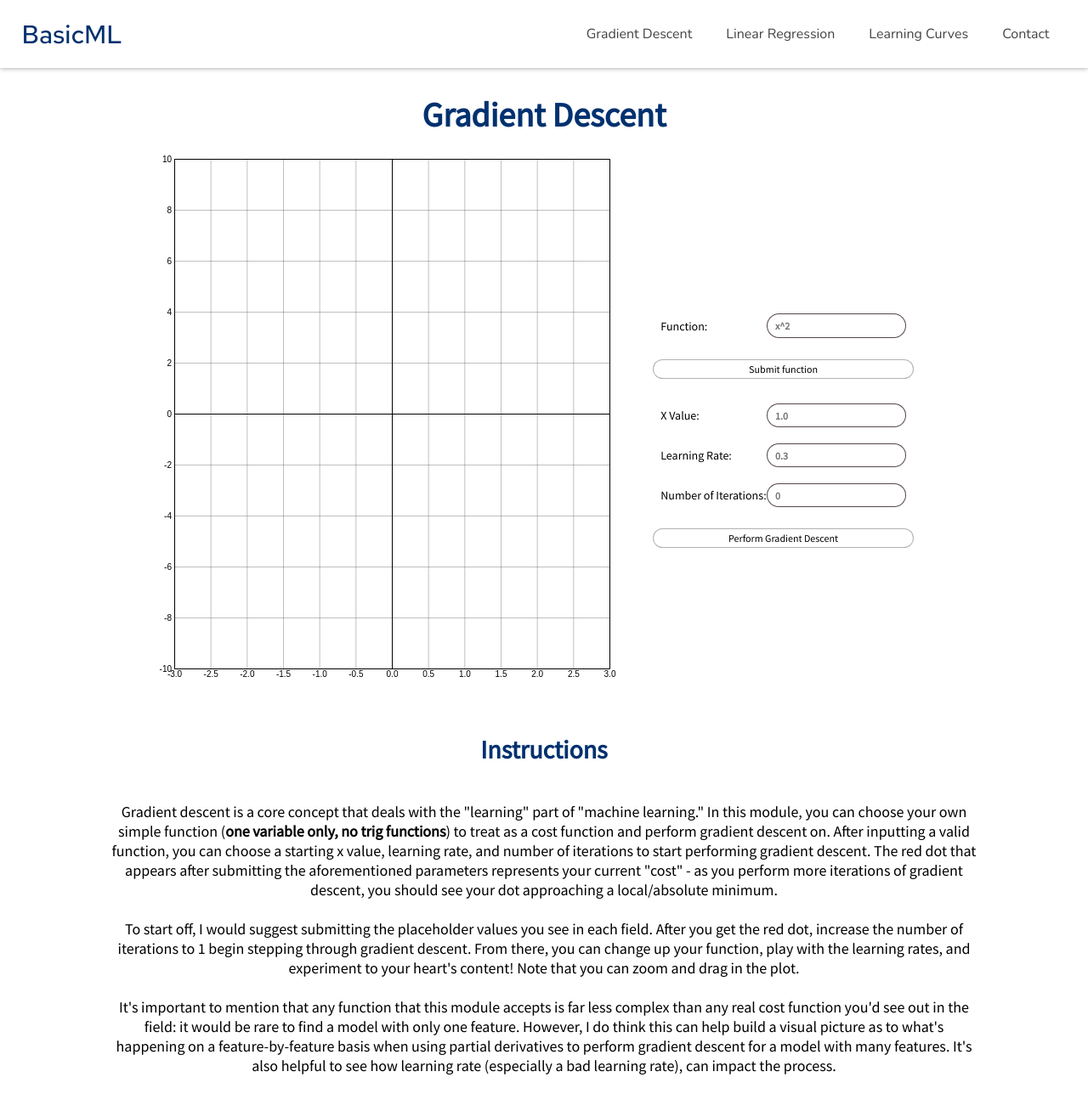
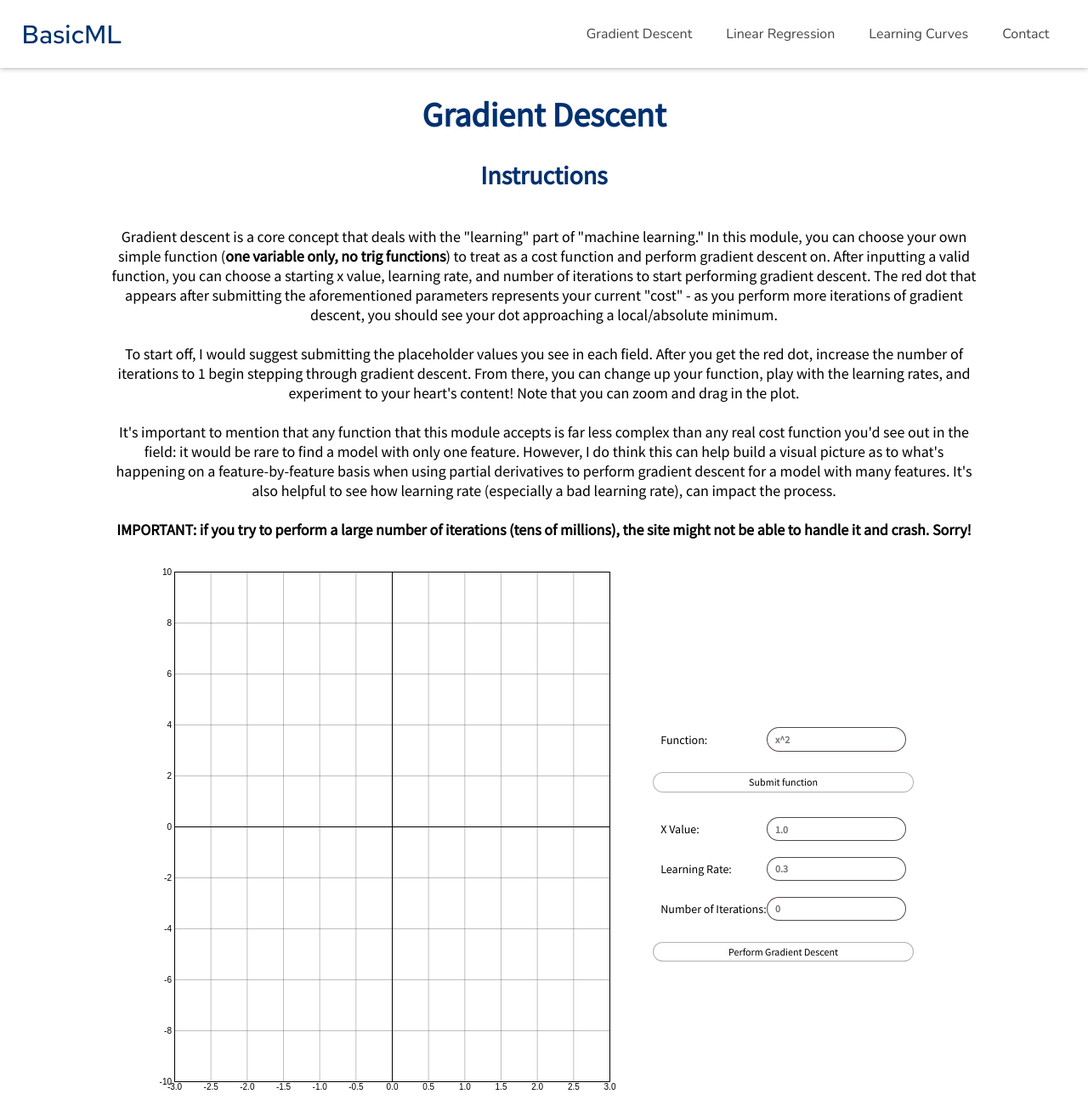
Before and after one commit to daviddzhang/basic-ml, a React (Create React App) app in the folder basic-ml-client/: page /graddesc in a window 1280 px wide. Shown: the whole page at 85% size. Before the commit the page ends 1287 px from the top, so only its background shows below. Built offline with nearby package versions, Linux system fonts and the light colour scheme.

Commit message:
optimized gradient descent stepping; moved instructions to top of page

```diff
--- a/basic-ml-client/src/common/PageLayout.css
+++ b/basic-ml-client/src/common/PageLayout.css
@@ -24,6 +24,7 @@
   font-weight: bolder;
   text-align: center;
   font-size: 30px;
+  margin-top: 0;
 }
 
 .plot-form-module {
--- a/basic-ml-client/src/grad_desc/GradientDescent.js
+++ b/basic-ml-client/src/grad_desc/GradientDescent.js
@@ -30,7 +30,7 @@ class GradientDescent extends React.Component {
       this.setState({ submittedWithoutFunction: false });
       this.state.model.setX(values.xVal);
       this.state.model.setLearningRate(values.alpha);
-      this.state.model.applyNSteps(values.numIter);
+      setTimeout(this.state.model.applyNSteps(values.numIter), 500);
       const newData = Object.assign({}, this.state.data);
       newData.points = [[this.state.model.curX, this.state.model.curY]];
       this.setState({ data: newData });
@@ -42,6 +42,41 @@ class GradientDescent extends React.Component {
     return (
       <PageLayout>
         <h1 className="page-layout__header">Gradient Descent</h1>
+        <h2 className="page-layout__small-header">Instructions</h2>
+        <p className="page-layout__content">
+          Gradient descent is a core concept that deals with the "learning" part
+          of "machine learning." In this module, you can choose your own simple
+          function (<b>one variable only, no trig functions</b>) to treat as a
+          cost function and perform gradient descent on. After inputting a valid
+          function, you can choose a starting x value, learning rate, and number
+          of iterations to start performing gradient descent. The red dot that
+          appears after submitting the aforementioned parameters represents your
+          current "cost" - as you perform more iterations of gradient descent,
+          you should see your dot approaching a local/absolute minimum.
+          <br /> <br />
+          To start off, I would suggest submitting the placeholder values you
+          see in each field. After you get the red dot, increase the number of
+          iterations to 1 begin stepping through gradient descent. From there,
+          you can change up your function, play with the learning rates, and
+          experiment to your heart's content! Note that you can zoom and drag in
+          the plot.
+          <br /> <br />
+          It's important to mention that any function that this module accepts
+          is far less complex than any real cost function you'd see out in the
+          field: it would be rare to find a model with only one feature.
+          However, I do think this can help build a visual picture as to what's
+          happening on a feature-by-feature basis when using partial derivatives
+          to perform gradient descent for a model with many features. It's also
+          helpful to see how learning rate (especially a bad learning rate), can
+          impact the process.
+          <br /> <br />
+          <b>
+            IMPORTANT: if you try to perform a large number of iterations
+            (tens of millions), the site might not be able to handle it and
+            crash. Sorry!
+          </b>
+        </p>
+        <br/>
         <div className="plot-form-module">
           <Plot data={this.state.data} />
           <div className="plot-form-module__forms">
@@ -53,27 +88,6 @@ class GradientDescent extends React.Component {
             <GDParamForm onSubmit={this.performGD} />
           </div>
         </div>
-        <br />
-        <h2 className="page-layout__small-header">Instructions</h2>
-        <p className="page-layout__content">
-              Gradient descent is a core concept that deals with the "learning" part of "machine learning." In this module, you can choose
-              your own simple function (<b>one variable only, no trig functions</b>) to treat as a cost function and perform gradient
-              descent on. After inputting a valid function, you can choose a starting x value, learning rate, and number of iterations to
-              start performing gradient descent. The red dot that appears after submitting the aforementioned parameters represents your
-              current "cost" - as you perform more iterations of gradient descent, you should see your dot approaching a local/absolute
-              minimum.
-              <br /> <br />
-              To start off, I would suggest submitting the placeholder values you see in each field. After you get the red dot, increase
-              the number of iterations to 1 begin stepping through gradient descent. From there, you can change up your
-              function, play with the learning rates, and experiment to your heart's content! Note that you can zoom and drag in the plot.
-              <br /> <br />
-              It's important to mention that any function that this module accepts is far less complex than any real cost function you'd see
-              out in the field: it would be rare to find a model with only one feature. However, I do think this can help build
-              a visual picture as to what's happening on a feature-by-feature basis when using partial derivatives to perform gradient
-              descent for a model with many features. It's also helpful to see how learning rate (especially a bad learning rate), can impact
-              the process.
-
-          </p>
       </PageLayout>
     );
   }
--- a/basic-ml-client/src/grad_desc/grad_desc.js
+++ b/basic-ml-client/src/grad_desc/grad_desc.js
@@ -12,7 +12,6 @@ class GradientDescentModel {
 
   constructor(funcString) {
     // check for function validity
-
     const node = math.parse(funcString);
     const allVars = new Set();
     node.traverse(function (node, path, parent) {
@@ -30,8 +29,9 @@ class GradientDescentModel {
       this.funcString = funcString;
       this.funcExpr = math.compile(funcString);
       this.varName = allVars.size === 0 ? null : allVars.values().next().value;
+
       // for some reason math.js doesn't like getting derivative of constants
-      this.derivative = allVars.size ? math.derivative(funcString, this.varName) : math.compile("0");
+      this.derivative = allVars.size ? math.compile(math.derivative(funcString, this.varName).toString()) : math.compile("0");
     }
   }
 
@@ -69,7 +69,6 @@ class GradientDescentModel {
       this.curX -
       this.learningRate *
         this.derivative.evaluate({ [this.varName]: this.curX });
-    this.curY = this.calcYBasedOnCurX();
   }
 
   /**
@@ -81,6 +80,7 @@ class GradientDescentModel {
     for (let i = 0; i < n; i++) {
       this.applyStep();
     }
+    this.curY = this.calcYBasedOnCurX();
   }
 }
 
--- a/basic-ml-client/src/lcurves/LearningCurves.js
+++ b/basic-ml-client/src/lcurves/LearningCurves.js
@@ -91,6 +91,27 @@ class LearningCurves extends React.Component {
     return (
       <PageLayout>
         <h1 className="page-layout__header">Learning Curves</h1>
+        <h2 className="page-layout__small-header">Instructions</h2>
+        <p className="page-layout__content">
+          Learning curves are a great tool to help analyze your machine learning
+          model. In this module, you can generate a dataset conforming to some
+          random polynomial function of the specified degree (displayed in the
+          mini plot above the input fields) and create learning curves by
+          training a linear regression model with the supplied hyperparameters.
+          The model is trained on a total of 1600 data points with the CV and training scores
+          being calculated at regular intervals from 1 training example to 1600 training examples.
+          <br />
+          <br />
+          To see high bias and an underfitted model manifest itself in learning
+          curves, generate some data belonging to a high degree polynomial.
+          However, use only one feature for your model and/or a high
+          regularization constant - you should see both CV and training scores
+          converging at a very high cost. To see high variance and an overfitted
+          model, you can keep the same data but use more features than the
+          degree of your function and a lower regularization parameter - you
+          should see the CV and training scores converging at a much lower cost.
+        </p>
+        <br/>
         <div className="plot-form-module">
           <FixedDataPlot
             data={this.state.lineData}
@@ -113,27 +134,6 @@ class LearningCurves extends React.Component {
             />
           </div>
         </div>
-        <br />
-        <h2 className="page-layout__small-header">Instructions</h2>
-        <p className="page-layout__content">
-          Learning curves are a great tool to help analyze your machine learning
-          model. In this module, you can generate a dataset conforming to some
-          random polynomial function of the specified degree (displayed in the
-          mini plot above the input fields) and create learning curves by
-          training a linear regression model with the supplied hyperparameters.
-          The model is trained on a total of 1600 data points with the CV and training scores
-          being calculated at regular intervals from 1 training example to 1600 training examples.
-          <br />
-          <br />
-          To see high bias and an underfitted model manifest itself in learning
-          curves, generate some data belonging to a high degree polynomial.
-          However, use only one feature for your model and/or a high
-          regularization constant - you should see both CV and training scores
-          converging at a very high cost. To see high variance and an overfitted
-          model, you can keep the same data but use more features than the
-          degree of your function and a lower regularization parameter - you
-          should see the CV and training scores converging at a much lower cost.
-        </p>
       </PageLayout>
     );
   }
--- a/basic-ml-client/src/lin_reg/LinearRegression.js
+++ b/basic-ml-client/src/lin_reg/LinearRegression.js
@@ -73,22 +73,6 @@ class LinearRegression extends React.Component {
     return (
       <PageLayout>
         <h1 className="page-layout__header">Linear Regression</h1>
-        <div className="plot-form-module">
-          <Plot data={this.state.data} />
-          <div className="plot-form-module__forms">
-            <LinRegDataForm
-              onSubmit={this.generateData}
-              submittedWithoutData={this.state.submittedWithoutData}
-              dataError={this.state.dataError}
-            />
-            <br />
-            <LinRegModelForm
-              onSubmit={this.trainModel}
-              modelError={this.state.modelError}
-            />
-          </div>
-        </div>
-        <br />
         <h2 className="page-layout__small-header">Instructions</h2>
         <p className="page-layout__content">
           Linear regression is a great introduction to machine learning. In its
@@ -118,6 +102,22 @@ class LinearRegression extends React.Component {
           on tuning parameters is a great way to develop intuition for the
           aforementioned concepts of variance, bias, and regularization.
         </p>
+        <br/>
+        <div className="plot-form-module">
+          <Plot data={this.state.data} />
+          <div className="plot-form-module__forms">
+            <LinRegDataForm
+              onSubmit={this.generateData}
+              submittedWithoutData={this.state.submittedWithoutData}
+              dataError={this.state.dataError}
+            />
+            <br />
+            <LinRegModelForm
+              onSubmit={this.trainModel}
+              modelError={this.state.modelError}
+            />
+          </div>
+        </div>
       </PageLayout>
     );
   }
```
